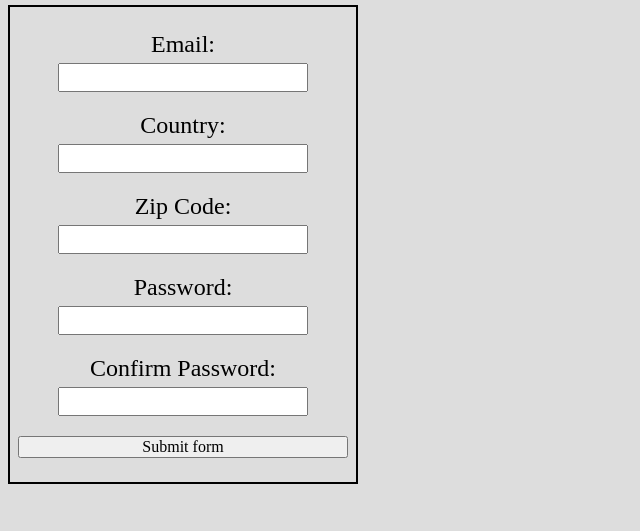
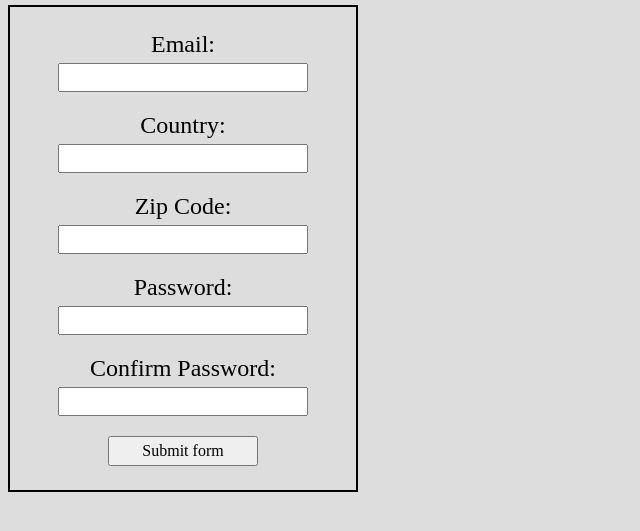
Before and after one commit to Solar-Tiger/form-validation, a website built with webpack: page src/index.html in a window 1280 px wide. Shown: the part 73-604 px from the top of the page, without its empty margins (0-640 px from the left). Built offline with nearby package versions, Linux system fonts and the light colour scheme.

Commit message:
Add variable width and padding for form elements

```diff
--- a/src/style.css
+++ b/src/style.css
@@ -1,6 +1,7 @@
 :root {
     --border-color: black;
-    --max-screen-width: 350px;
+    --max-form-width: 350px;
+    --input-and-btn-padding: 4px;
 }
 
 body {
@@ -8,18 +9,25 @@ body {
 }
 
 h1 {
-    max-width: var(--max-screen-width);
+    max-width: var(--max-form-width);
     text-align: center;
 }
 
 .form-container {
     display: flex;
     flex-direction: column;
+    align-items: center;
     gap: 20px;
     margin: 0.5rem;
     padding: 1.5rem 0.5rem;
-    max-width: var(--max-screen-width);
+    max-width: var(--max-form-width);
     border: 2px solid var(--border-color);
+}
+
+.form-container input[type='submit'] {
+    min-width: 150px;
+    padding: var(--input-and-btn-padding);
+    cursor: pointer;
 }
 
 .form-container div {
@@ -34,7 +42,7 @@ h1 {
     }
 
     & input {
-        padding: 4px;
+        padding: var(--input-and-btn-padding);
         min-width: 250px;
     }
 }
```
